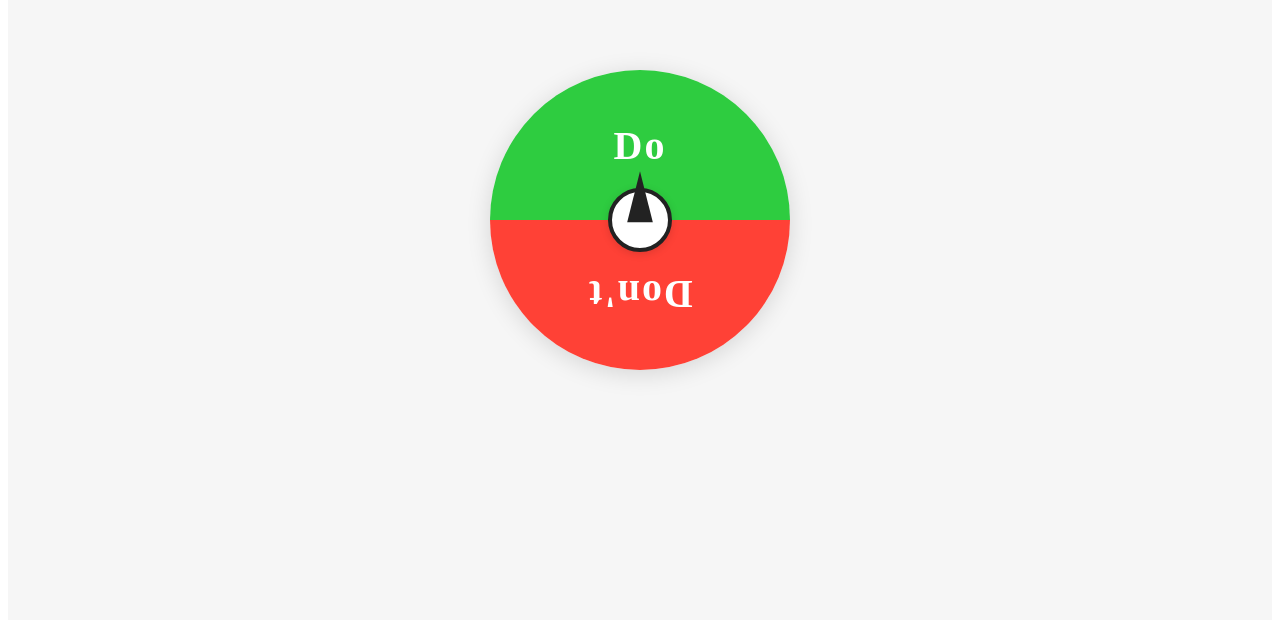
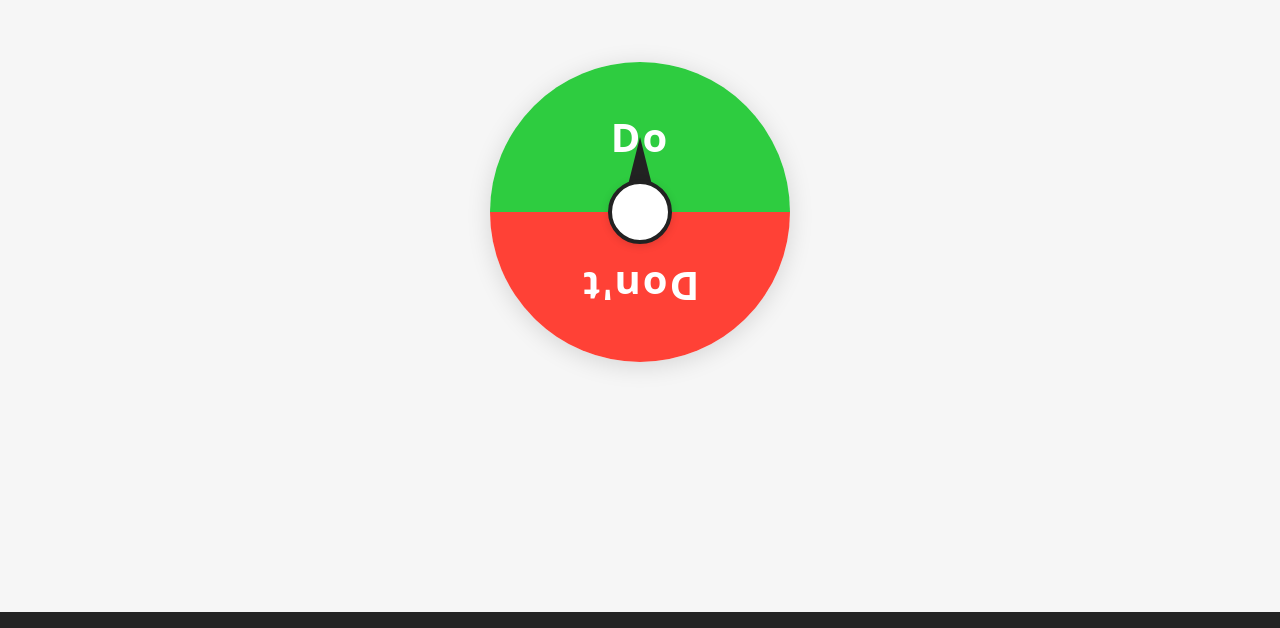
Before and after one commit to advancedor96/1of2_rotate, a Vue app: page / in a window 1280 px wide. Shown: the part 188-816 px from the top of the page. Built offline with nearby package versions, Linux system fonts and the light colour scheme.

Commit message:
準備變大

```diff
--- a/src/App.vue
+++ b/src/App.vue
@@ -41,11 +41,11 @@ function spinWheel() {
         <div class="half do">Do</div>
         <div class="half dont">Don't</div>
       </div>
-      <button class="pointer" @click="spinWheel" :disabled="wheelState.spinning">
-        <svg width="48" height="110" viewBox="0 0 48 110">
-          <polygon points="24,2 46,90 2,90" fill="#222"/>
-        </svg>
-      </button>
+      <!-- svg 指針移到 button 外面，並絕對定位 -->
+      <svg class="pointer-svg" width="48" height="110" viewBox="0 0 48 110">
+        <polygon points="24,2 46,90 2,90" fill="#222"/>
+      </svg>
+      <button class="pointer" @click="spinWheel" :disabled="wheelState.spinning"></button>
     </div>
   </div>
 </template>
@@ -99,6 +99,17 @@ function spinWheel() {
   bottom: 0;
   transform: rotate(180deg);
 }
+.pointer-svg {
+  position: absolute;
+  left: 50%;
+  top: 50%;
+  transform: translate(-50%, -70%);
+  z-index: 3; /* 比 button 低 */
+  pointer-events: none;
+  /* 讓 svg 指針往上超出圓形更多 */
+  width: 48px;
+  height: 110px;
+}
 .pointer {
   position: absolute;
   left: 50%;
@@ -113,20 +124,11 @@ function spinWheel() {
   align-items: center;
   justify-content: center;
   cursor: pointer;
-  z-index: 4;
+  z-index: 4; /* 比 svg 高 */
   box-shadow: 0 2px 8px #0002;
   transition: background 0.2s;
-  overflow: visible; /* 讓svg超出按鈕 */
+  overflow: visible;
   padding: 0;
-}
-.pointer svg {
-  position: absolute;
-  top: -22px; /* 指針往上超出圓形更多 */
-  left: 50%;
-  transform: translateX(-50%);
-  width: 48px;
-  height: 64px;
-  pointer-events: none;
 }
 .pointer:active {
   background: #eee;
--- a/src/main.js
+++ b/src/main.js
@@ -1,5 +1,5 @@
 import { createApp } from 'vue'
-// import './style.css'
+import './style.css'
 import App from './App.vue'
 
 createApp(App).mount('#app')
```
